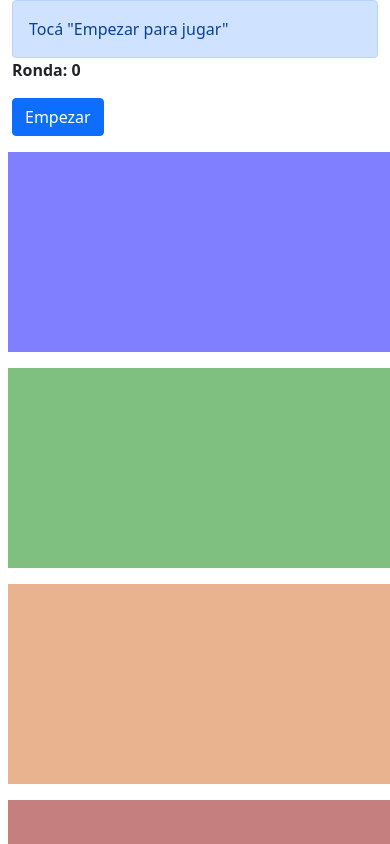
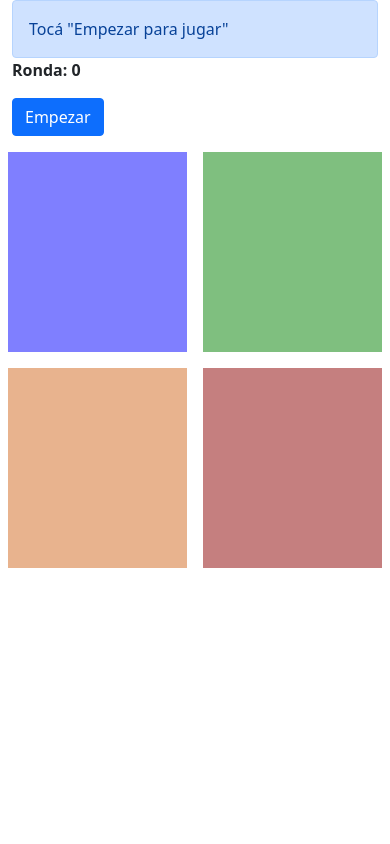
Before and after one commit to rbayarri/simon-dice, a website: page index.html in a window 390 px wide. Shown: the top 844 px of the page. Drawn offline with nearby package versions, Linux system fonts and the light colour scheme.

Commit message:
Update index.html

```diff
--- a/index.html
+++ b/index.html
@@ -39,12 +39,12 @@
       <div class="col-sm d-flex align-items-center"><button class="btn btn-primary" id="empieza">Empezar</button></div>
     </div>
     <div class="row mt-2">
-      <div id="cuadro1" class="cuadro col-sm m-2"></div>
-      <div id="cuadro2" class="cuadro col-sm m-2"></div>
+      <div id="cuadro1" class="cuadro col m-2"></div>
+      <div id="cuadro2" class="cuadro col m-2"></div>
     </div>
     <div class="row">
-      <div id="cuadro3" class="cuadro col-sm m-2"></div>
-      <div id="cuadro4" class="cuadro col-sm m-2"></div>
+      <div id="cuadro3" class="cuadro col m-2"></div>
+      <div id="cuadro4" class="cuadro col m-2"></div>
     </div>
   </div>
   <script src="js/index.js"></script>
```
